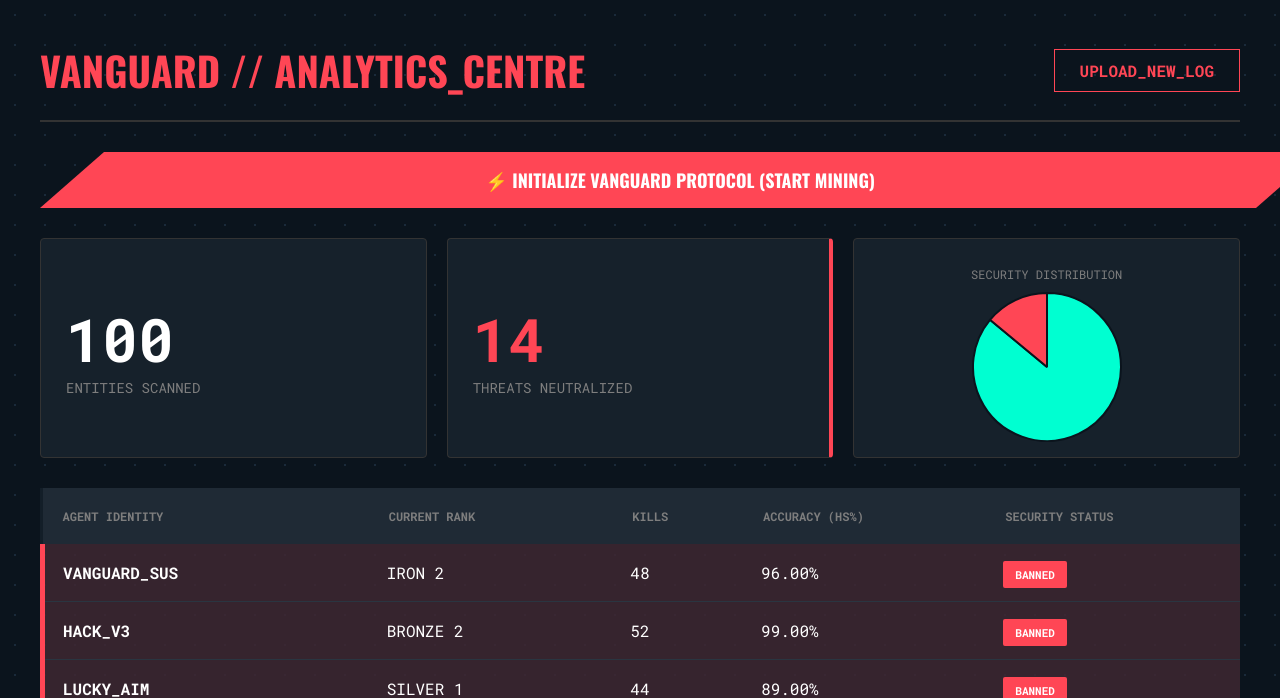
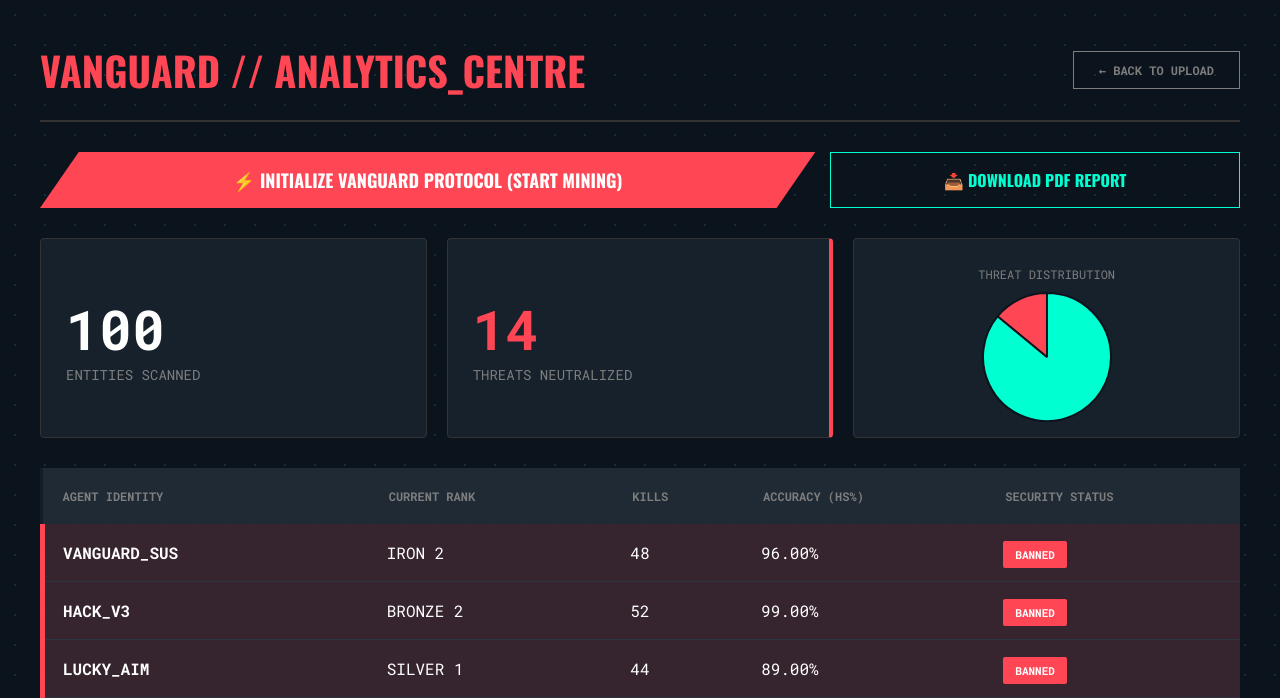
Before and after one commit to rehanfreestyle77-star/valorant-vanguard-dwdm, a Flask app: page /dashboard in a window 1280 px wide. Shown: the top 698 px of the page. Run offline with Flask 3, Linux system fonts and the light colour scheme; data comes from the database, SQL or seed files in the repository; both versions use the stored data as it was after the commit.

Commit message:
Vanguard Project: Added PDF Reporting and Chart Analytics

```diff
--- a/app.py
+++ b/app.py
@@ -1,17 +1,18 @@
-from flask import Flask, render_template, request, redirect, url_for
+from flask import Flask, render_template, request, redirect, url_for, make_response
 import sqlite3
 import pandas as pd
+from fpdf import FPDF
 import os
 
 app = Flask(__name__)
 
-# 1. Database Connection
+# 1. Database Connection (SQLite)
 def get_db_connection():
     conn = sqlite3.connect('valorant.db')
     conn.row_factory = sqlite3.Row
     return conn
 
-# 2. Tables Initialisation
+# 2. Initialize Tables
 def init_db():
     conn = get_db_connection()
     conn.execute('''CREATE TABLE IF NOT EXISTS dim_player
@@ -50,12 +51,9 @@ def upload_file():
 @app.route('/dashboard')
 def dashboard():
     conn = get_db_connection()
-    # Data count nikalna chart ke liye
     total_players = conn.execute("SELECT COUNT(*) FROM fact_player_stats").fetchone()[0]
     total_banned = conn.execute("SELECT COUNT(*) FROM fact_player_stats WHERE is_cheater = 1").fetchone()[0]
-
-    # Logic: Safe = Total - Banned
-    total_safe = total_players - total_banned
+    total_safe = total_players - total_banned # Logic for Pie Chart
 
     players = conn.execute("""
         SELECT p.player_name, p.current_rank, f.kills, f.headshot_percentage, f.is_cheater
@@ -63,17 +61,13 @@ def dashboard():
         JOIN dim_player p ON f.player_id = p.player_id
         ORDER BY f.is_cheater DESC
     """).fetchall()
-
     conn.close()
-    return render_template('dashboard.html',
-                           total_players=total_players,
-                           total_banned=total_banned,
-                           total_safe=total_safe,
-                           players=players)
+    return render_template('dashboard.html', total_players=total_players, total_banned=total_banned, total_safe=total_safe, players=players)
 
 @app.route('/run-mining')
 def run_mining():
     conn = get_db_connection()
+    # Data Mining Logic: Detection of Anomalies
     conn.execute("""
         UPDATE fact_player_stats
         SET is_cheater = 1
@@ -84,5 +78,42 @@ def run_mining():
     conn.close()
     return redirect(url_for('dashboard', mining='success'))
 
+@app.route('/download-report')
+def download_report():
+    conn = get_db_connection()
+    players = conn.execute("""
+        SELECT p.player_name, p.current_rank, f.kills, f.headshot_percentage
+        FROM fact_player_stats f
+        JOIN dim_player p ON f.player_id = p.player_id
+        WHERE f.is_cheater = 1
+    """).fetchall()
+    conn.close()
+
+    pdf = FPDF()
+    pdf.add_page()
+    pdf.set_font("Arial", 'B', 16)
+    pdf.cell(200, 10, txt="VANGUARD // THREAT DETECTION REPORT", ln=True, align='C')
+    pdf.ln(10)
+
+    # Table Header
+    pdf.set_fill_color(255, 70, 85)
+    pdf.set_text_color(255, 255, 255)
+    pdf.cell(60, 10, "Player Name", 1, 0, 'C', True)
+    pdf.cell(40, 10, "Rank", 1, 0, 'C', True)
+    pdf.cell(30, 10, "Kills", 1, 0, 'C', True)
+    pdf.cell(30, 10, "HS%", 1, 1, 'C', True)
+
+    pdf.set_text_color(0, 0, 0)
+    for row in players:
+        pdf.cell(60, 10, row['player_name'].upper(), 1)
+        pdf.cell(40, 10, row['current_rank'].upper(), 1)
+        pdf.cell(30, 10, str(row['kills']), 1)
+        pdf.cell(30, 10, f"{row['headshot_percentage']:.2f}%", 1, 1)
+
+    response = make_response(pdf.output(dest='S').encode('latin-1'))
+    response.headers.set('Content-Disposition', 'attachment', filename='Vanguard_Report.pdf')
+    response.headers.set('Content-Type', 'application/pdf')
+    return response
+
 if __name__ == '__main__':
     app.run(debug=True)
--- a/requirements.txt
+++ b/requirements.txt
@@ -1,3 +1,4 @@
 Flask
 pandas
 gunicorn
+fpdf
--- a/templates/dashboard.html
+++ b/templates/dashboard.html
@@ -5,49 +5,133 @@
     <title>VANGUARD // ANALYTICS_CENTRE</title>
     <link href="https://fonts.googleapis.com/css2?family=Oswald:wght@700&family=Roboto+Mono:wght@400;700&display=swap" rel="stylesheet">
     <style>
-        :root { --val-red: #ff4655; --val-bg: #0b141d; --val-cyan: #00ffd1; --val-gray: #16212b; }
+        /* Valorant Theme Colors */
+        :root {
+            --val-red: #ff4655;
+            --val-bg: #0b141d;
+            --val-cyan: #00ffd1;
+            --val-gray: #16212b;
+        }
+
         body {
-            background-color: var(--val-bg); color: white; font-family: 'Roboto Mono', monospace;
-            margin: 0; padding: 40px; background-image: radial-gradient(circle, #1a2a3a 1px, transparent 1px); background-size: 30px 30px;
+            background-color: var(--val-bg);
+            color: white;
+            font-family: 'Roboto Mono', monospace;
+            margin: 0;
+            padding: 40px;
+            background-image: radial-gradient(circle, #1a2a3a 1px, transparent 1px);
+            background-size: 30px 30px;
         }
-        .header { display: flex; justify-content: space-between; align-items: center; border-bottom: 2px solid #333; padding-bottom: 20px; }
+
+        .header {
+            display: flex;
+            justify-content: space-between;
+            align-items: center;
+            border-bottom: 2px solid #333;
+            padding-bottom: 20px;
+        }
+
         h1 { font-family: 'Oswald', sans-serif; font-size: 40px; margin: 0; color: var(--val-red); }
 
-        .stats-grid { display: grid; grid-template-columns: 1fr 1fr 1fr; gap: 20px; margin: 30px 0; }
-        .stat-card { background: var(--val-gray); border: 1px solid #333; padding: 25px; border-radius: 4px; display: flex; flex-direction: column; justify-content: center; }
-        .stat-card h2 { font-size: 60px; margin: 0; color: white; }
+        /* Stats and Chart Grid Layout */
+        .stats-grid {
+            display: grid;
+            grid-template-columns: 1fr 1fr 1fr;
+            gap: 20px;
+            margin: 30px 0;
+        }
+
+        .stat-card {
+            background: var(--val-gray);
+            border: 1px solid #333;
+            padding: 25px;
+            border-radius: 4px;
+            display: flex;
+            flex-direction: column;
+            justify-content: center;
+        }
+
+        .stat-card h2 { font-size: 55px; margin: 0; color: white; }
         .stat-card p { margin: 0; color: #7e7e7e; text-transform: uppercase; font-size: 14px; }
 
-        .chart-card { background: var(--val-gray); border: 1px solid #333; padding: 15px; border-radius: 4px; display: flex; flex-direction: column; align-items: center; justify-content: center; }
+        .chart-card {
+            background: var(--val-gray);
+            border: 1px solid #333;
+            padding: 15px;
+            border-radius: 4px;
+            display: flex;
+            flex-direction: column;
+            align-items: center;
+            justify-content: center;
+        }
+
+        /* Buttons Styling */
+        .action-container {
+            margin-top: 30px;
+            display: flex;
+            gap: 15px;
+        }
 
         .btn-mining {
-            background: #ff4655; color: white; padding: 15px 40px; border: none;
-            font-family: 'Oswald', sans-serif; font-size: 18px; font-weight: 900;
-            cursor: pointer; text-transform: uppercase; clip-path: polygon(5% 0, 100% 0, 95% 100%, 0% 100%);
-            transition: 0.3s; margin-bottom: 20px; display: block; width: 100%; text-decoration: none; text-align: center;
+            background: var(--val-red);
+            color: white;
+            padding: 15px 40px;
+            border: none;
+            font-family: 'Oswald', sans-serif;
+            font-size: 18px;
+            font-weight: 900;
+            cursor: pointer;
+            text-transform: uppercase;
+            clip-path: polygon(5% 0, 100% 0, 95% 100%, 0% 100%);
+            transition: 0.3s;
+            flex: 2;
+            text-decoration: none;
+            text-align: center;
         }
-        .btn-mining:hover { background: white; color: #ff4655; transform: scale(1.02); }
+        .btn-mining:hover { background: white; color: var(--val-red); transform: scale(1.01); }
 
+        .btn-report {
+            background: transparent;
+            border: 1px solid var(--val-cyan);
+            color: var(--val-cyan);
+            padding: 15px 30px;
+            text-decoration: none;
+            font-family: 'Oswald', sans-serif;
+            text-align: center;
+            flex: 1;
+            font-weight: bold;
+            text-transform: uppercase;
+            transition: 0.3s;
+        }
+        .btn-report:hover { background: var(--val-cyan); color: black; }
+
+        /* Data Table Styling */
         table { width: 100%; border-collapse: collapse; margin-top: 20px; background: rgba(22, 33, 43, 0.8); }
         th { background: #1f2a35; color: #7e7e7e; padding: 20px; text-align: left; text-transform: uppercase; font-size: 12px; }
         td { padding: 18px; border-bottom: 1px solid #2a3541; }
+
         .row-banned { background: rgba(255, 70, 85, 0.15); border-left: 5px solid var(--val-red); }
         .status-badge { padding: 6px 12px; font-weight: bold; font-size: 11px; border-radius: 2px; text-transform: uppercase; }
         .status-banned { background: var(--val-red); color: white; }
         .status-clean { background: var(--val-cyan); color: #000; }
-        .btn-back { background: transparent; border: 1px solid var(--val-red); color: var(--val-red); padding: 10px 25px; text-decoration: none; font-weight: bold; }
+
+        .btn-back { background: transparent; border: 1px solid #7e7e7e; color: #7e7e7e; padding: 10px 25px; text-decoration: none; font-weight: bold; font-size: 12px; }
+        .btn-back:hover { color: white; border-color: white; }
     </style>
 </head>
 <body>
 
     <div class="header">
         <h1>VANGUARD // ANALYTICS_CENTRE</h1>
-        <a href="/" class="btn-back">UPLOAD_NEW_LOG</a>
+        <a href="/" class="btn-back">← BACK TO UPLOAD</a>
     </div>
 
-    <div style="margin-top: 30px;">
+    <div class="action-container">
         <a href="/run-mining" class="btn-mining">
             ⚡ INITIALIZE VANGUARD PROTOCOL (START MINING)
+        </a>
+        <a href="/download-report" class="btn-report">
+            📥 DOWNLOAD PDF REPORT
         </a>
     </div>
 
@@ -56,14 +140,15 @@
             <h2>{{ total_players }}</h2>
             <p>Entities Scanned</p>
         </div>
+
         <div class="stat-card" style="border-right: 4px solid var(--val-red);">
             <h2 style="color: var(--val-red);">{{ total_banned }}</h2>
             <p>Threats Neutralized</p>
         </div>
 
         <div class="chart-card">
-            <p style="margin-bottom: 10px; font-size: 12px; color: #7e7e7e;">SECURITY DISTRIBUTION</p>
-            <div style="width: 150px; height: 150px;">
+            <p style="margin-bottom: 10px; font-size: 12px; color: #7e7e7e;">THREAT DISTRIBUTION</p>
+            <div style="width: 130px; height: 130px;">
                 <canvas id="cheatChart"></canvas>
             </div>
         </div>
@@ -98,13 +183,18 @@
 
 <script src="https://cdn.jsdelivr.net/npm/chart.js"></script>
 <script>
+    // Quotes lagane se VS Code ise string samajh lega aur error nahi dega
+    // Lekin Flask ise automatic number mein badal dega
+    const safeData = Number('{{ total_safe }}');
+    const bannedData = Number('{{ total_banned }}');
+
     const ctx = document.getElementById('cheatChart').getContext('2d');
     new Chart(ctx, {
         type: 'pie',
         data: {
             labels: ['Safe', 'Banned'],
             datasets: [{
-                    data: [{{ total_safe }}, {{ total_banned }}],
+                data: [safeData, bannedData],
                 backgroundColor: ['#00ffd1', '#ff4655'],
                 borderColor: '#0b141d',
                 borderWidth: 2
```
Also changed, not shown: valorant.db. Lines whose indentation alone changed are shown as unchanged.
